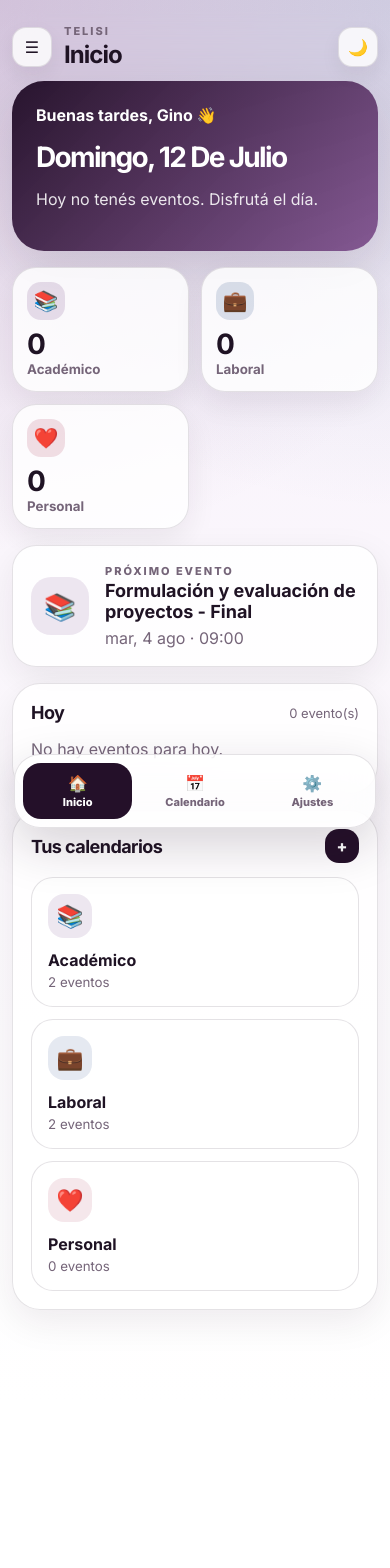
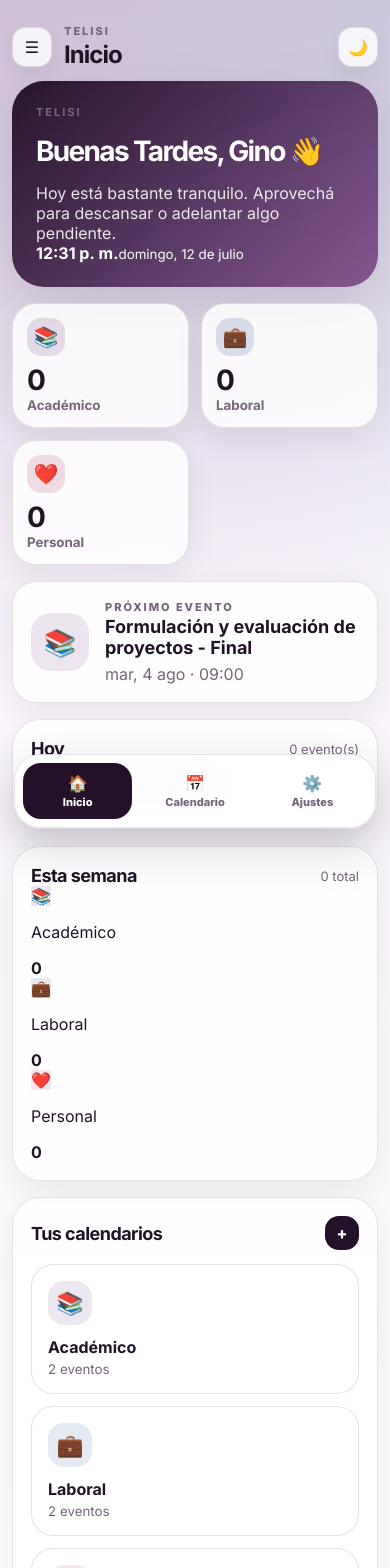
Before and after one commit to ginovalentinotomassipalios-dot/telisi, a React (Vite) app: page / in a window 390 px wide. Shown: the top 1568 px of the page. Before the commit the page ends 1402 px from the top, so only its background shows below. Built offline with nearby package versions, Linux system fonts and the light colour scheme.

Commit message:
v0.4.0 - Dashboard inteligente y temas

```diff
--- /dev/null
+++ b/src/dashboard.css
@@ -0,0 +1,153 @@
+
+/* Telisi v0.4.0 dashboard additions */
+
+.app-theme-amethyst { --brand: #7C4D8B; --brand-2: #eadff0; }
+.app-theme-ocean { --brand: #3F5F93; --brand-2: #dfe8f7; }
+.app-theme-forest { --brand: #34805A; --brand-2: #e2f2e8; }
+.app-theme-crimson { --brand: #B35068; --brand-2: #f6e2e9; }
+.app-theme-obsidian { --brand: #241029; --brand-2: #e6dfea; }
+.app-theme-pearl { --brand: #8f7798; --brand-2: #f4edf7; }
+
+.shell {
+  --accent: var(--brand);
+}
+
+.dashboard-hero {
+  display: grid;
+  grid-template-columns: 1fr auto;
+  gap: 18px;
+  align-items: end;
+  background:
+    linear-gradient(135deg, color-mix(in srgb, var(--brand) 78%, #241029), var(--brand)),
+    radial-gradient(circle at top right, rgba(255,255,255,.28), transparent 46%);
+}
+
+.hero-clock {
+  min-width: 150px;
+  padding: 16px;
+  border: 1px solid rgba(255,255,255,.22);
+  border-radius: 26px;
+  text-align: right;
+  background: rgba(255,255,255,.12);
+  backdrop-filter: blur(10px);
+}
+
+.hero-clock strong {
+  display: block;
+  font-size: clamp(34px, 6vw, 52px);
+  line-height: 1;
+  letter-spacing: -0.07em;
+}
+
+.hero-clock small {
+  display: block;
+  margin-top: 8px;
+  opacity: .82;
+  text-transform: capitalize;
+}
+
+.premium-next {
+  border-left: 8px solid var(--brand);
+}
+
+.dashboard-grid {
+  display: grid;
+  grid-template-columns: 1fr .85fr;
+  gap: 16px;
+}
+
+.week-list {
+  display: grid;
+  gap: 8px;
+  margin-top: 14px;
+}
+
+.week-row {
+  display: grid;
+  grid-template-columns: 42px 1fr 36px;
+  align-items: center;
+  gap: 10px;
+  padding: 10px;
+  border: 1px solid var(--line);
+  border-radius: 18px;
+  background: rgba(255,255,255,.46);
+}
+
+.week-row span {
+  width: 42px;
+  height: 42px;
+  display: grid;
+  place-items: center;
+  border-radius: 15px;
+  font-size: 20px;
+}
+
+.week-row p {
+  margin: 0;
+  font-weight: 700;
+}
+
+.week-row strong {
+  font-size: 20px;
+  text-align: right;
+}
+
+.setting-block {
+  margin-top: 16px;
+  padding: 14px 0;
+  border-top: 1px solid var(--line);
+}
+
+.setting-block h3 {
+  margin: 0 0 12px;
+  font-size: 15px;
+}
+
+.theme-picker {
+  display: grid;
+  grid-template-columns: repeat(auto-fit, minmax(140px, 1fr));
+  gap: 10px;
+}
+
+.theme-option {
+  display: flex;
+  align-items: center;
+  gap: 9px;
+  border: 1px solid var(--line);
+  border-radius: 999px;
+  padding: 10px 12px;
+  background: var(--card);
+  color: var(--ink);
+  font-weight: 800;
+}
+
+.theme-option span {
+  width: 18px;
+  height: 18px;
+  border-radius: 999px;
+}
+
+.theme-option.active {
+  outline: 3px solid color-mix(in srgb, var(--brand) 35%, transparent);
+  border-color: var(--brand);
+}
+
+.theme-dark .week-row,
+.theme-dark .theme-option {
+  background: rgba(35,22,40,.78);
+}
+
+@media (max-width: 760px) {
+  .dashboard-hero {
+    grid-template-columns: 1fr;
+  }
+
+  .hero-clock {
+    min-width: auto;
+    text-align: left;
+  }
+
+  .dashboard-grid {
+    grid-template-columns: 1fr;
+  }
+}
--- a/src/pages/Home.jsx
+++ b/src/pages/Home.jsx
@@ -1,24 +1,56 @@
+import { useEffect, useMemo, useState } from "react";
 import { getCalendar } from "../utils/calendar";
-import { formatHumanDate, greeting, smartMessage } from "../utils/date";
+import {
+  currentTimeString,
+  formatHumanDate,
+  greeting,
+  isDateInCurrentWeek,
+  longTodayString,
+  smartMessage
+} from "../utils/date";
 
 export function Home({ calendars, events, nextEvent, todayEvents, setActive, setView, openModal }) {
+  const [now, setNow] = useState(new Date());
+
+  useEffect(() => {
+    const timer = setInterval(() => setNow(new Date()), 1000 * 20);
+    return () => clearInterval(timer);
+  }, []);
+
   const nextCal = nextEvent ? getCalendar(calendars, nextEvent.calendarId) : null;
-  const today = new Date();
+  const regularCalendars = calendars.filter(c => c.id !== "todos");
 
-  const summary = calendars
-    .filter(c => c.id !== "todos")
-    .map(cal => ({ ...cal, count: todayEvents.filter(e => e.calendarId === cal.id).length }));
+  const todaySummary = regularCalendars.map(cal => ({
+    ...cal,
+    count: todayEvents.filter(e => e.calendarId === cal.id).length
+  }));
+
+  const weekSummary = useMemo(() => {
+    return regularCalendars.map(cal => ({
+      ...cal,
+      count: events.filter(e => e.calendarId === cal.id && isDateInCurrentWeek(e.date)).length
+    }));
+  }, [events, calendars]);
+
+  const firstTodayEvent = todayEvents[0];
 
   return (
-    <section className="home">
-      <article className="hero-card">
-        <p>{greeting()}, Gino 👋</p>
-        <h2>{today.toLocaleDateString("es-AR", { weekday: "long", day: "numeric", month: "long" })}</h2>
-        <span>{smartMessage(todayEvents.length)}</span>
+    <section className="home dashboard">
+      <article className="hero-card dashboard-hero">
+        <div>
+          <p className="eyebrow">TELISI</p>
+          <h2>{greeting()}, Gino 👋</h2>
+          <span>{smartMessage(todayEvents, nextEvent)}</span>
+        </div>
+
+        <div className="hero-clock">
+          <strong>{currentTimeString(now)}</strong>
+          <small>{longTodayString(now)}</small>
+        </div>
       </article>
 
       <section className="today-summary">
-        {summary.map(item => (
+        {todaySummary.map(item => (
           <article key={item.id} className="mini-stat" style={{ "--stat": item.color }}>
             <span>{item.icon}</span>
             <strong>{item.count}</strong>
@@ -27,7 +59,7 @@ export function Home({ calendars, events, nextEvent, todayEvents, setActive, set
         ))}
       </section>
 
-      <article className="next-card">
+      <article className="next-card premium-next">
         <div className="big-icon" style={{ background: nextCal?.color + "22", color: nextCal?.color }}>
           {nextCal?.icon || "📅"}
         </div>
@@ -38,12 +70,15 @@ export function Home({ calendars, events, nextEvent, todayEvents, setActive, set
         </div>
       </article>
 
-      <section className="panel">
+      <section className="dashboard-grid">
+        <article className="panel">
           <div className="section-title">
             <h2>Hoy</h2>
             <span>{todayEvents.length} evento(s)</span>
           </div>
+
           {todayEvents.length === 0 && <p className="muted">No hay eventos para hoy.</p>}
+
           {todayEvents.map((ev, idx) => {
             const cal = getCalendar(calendars, ev.calendarId);
             return (
@@ -54,6 +89,24 @@ export function Home({ calendars, events, nextEvent, todayEvents, setActive, set
               </div>
             );
           })}
+        </article>
+
+        <article className="panel">
+          <div className="section-title">
+            <h2>Esta semana</h2>
+            <span>{weekSummary.reduce((acc, c) => acc + c.count, 0)} total</span>
+          </div>
+
+          <div className="week-list">
+            {weekSummary.map(item => (
+              <div key={item.id} className="week-row">
+                <span style={{ background: item.color + "22", color: item.color }}>{item.icon}</span>
+                <p>{item.name}</p>
+                <strong>{item.count}</strong>
+              </div>
+            ))}
+          </div>
+        </article>
       </section>
 
       <section className="panel">
@@ -61,8 +114,9 @@ export function Home({ calendars, events, nextEvent, todayEvents, setActive, set
           <h2>Tus calendarios</h2>
           <button className="small-plus" onClick={openModal}>+</button>
         </div>
+
         <div className="calendar-cards">
-          {calendars.filter(c => c.id !== "todos").map(cal => (
+          {regularCalendars.map(cal => (
             <button key={cal.id} className="calendar-card" onClick={() => { setActive(cal.id); setView("calendar"); }}>
               <span style={{ background: cal.color + "22", color: cal.color }}>{cal.icon}</span>
               <strong>{cal.name}</strong>
--- a/src/pages/Settings.jsx
+++ b/src/pages/Settings.jsx
@@ -1,22 +1,51 @@
-export function Settings({ theme, setTheme, exportData }) {
+const appThemes = [
+  { id: "amethyst", name: "Amatista", color: "#7C4D8B" },
+  { id: "ocean", name: "Océano", color: "#3F5F93" },
+  { id: "forest", name: "Bosque", color: "#34805A" },
+  { id: "crimson", name: "Carmesí", color: "#B35068" },
+  { id: "obsidian", name: "Obsidiana", color: "#241029" },
+  { id: "pearl", name: "Perla", color: "#C9B7D0" }
+];
+
+export function Settings({ theme, setTheme, appTheme, setAppTheme, exportData }) {
   return (
     <section className="panel">
       <h2>Ajustes</h2>
-      <p className="muted">Telisi v0.3.0</p>
+      <p className="muted">Telisi v0.4.0</p>
+
+      <div className="setting-block">
+        <h3>Apariencia</h3>
+        <div className="theme-picker">
+          {appThemes.map(item => (
+            <button
+              key={item.id}
+              className={appTheme === item.id ? "theme-option active" : "theme-option"}
+              onClick={() => setAppTheme(item.id)}
+            >
+              <span style={{ background: item.color }}></span>
+              {item.name}
+            </button>
+          ))}
+        </div>
+      </div>
+
       <div className="setting-row">
         <span>Tema</span>
         <button className="pill-button" onClick={() => setTheme(theme === "light" ? "dark" : "light")}>
           {theme === "light" ? "Modo oscuro" : "Modo claro"}
         </button>
       </div>
+
       <div className="setting-row">
         <span>Copia de seguridad</span>
         <button className="pill-button" onClick={exportData}>Exportar</button>
       </div>
+
       <div className="setting-row">
         <span>Sincronización</span>
         <strong>Próximamente</strong>
       </div>
+
       <div className="setting-row">
         <span>Notificaciones</span>
         <strong>Próximamente</strong>
--- a/src/utils/date.js
+++ b/src/utils/date.js
@@ -13,6 +13,18 @@ export function todayString() {
   return `${today.getFullYear()}-${String(today.getMonth() + 1).padStart(2, "0")}-${String(today.getDate()).padStart(2, "0")}`;
 }
 
+export function currentTimeString(date = new Date()) {
+  return date.toLocaleTimeString("es-AR", { hour: "2-digit", minute: "2-digit" });
+}
+
+export function longTodayString(date = new Date()) {
+  return date.toLocaleDateString("es-AR", {
+    weekday: "long",
+    day: "numeric",
+    month: "long"
+  });
+}
+
 export function greeting() {
   const h = new Date().getHours();
   if (h < 12) return "Buenos días";
@@ -20,9 +32,44 @@ export function greeting() {
   return "Buenas noches";
 }
 
-export function smartMessage(count) {
-  if (count === 0) return "Hoy no tenés eventos. Disfrutá el día.";
-  if (count <= 2) return `Hoy tenés ${count} evento(s). Día tranqui.`;
-  if (count <= 5) return `Hoy tenés ${count} eventos. Organizate con calma.`;
-  return `Hoy tenés ${count} eventos. No olvides descansar.`;
+export function smartMessage(todayEvents, nextEvent) {
+  const count = todayEvents.length;
+
+  if (count === 0) {
+    return "Hoy está bastante tranquilo. Aprovechá para descansar o adelantar algo pendiente.";
+  }
+
+  if (count === 1) {
+    return "Solo tenés un compromiso hoy. El resto del día es tuyo.";
+  }
+
+  if (count <= 3) {
+    return `Hoy tenés ${count} eventos. Se ve manejable.`;
+  }
+
+  if (count <= 6) {
+    return `Hoy viene cargado: son ${count} eventos. Mejor ir de a uno.`;
+  }
+
+  return `Hoy tenés ${count} eventos. No olvides descansar entre medio.`;
 }
+
+export function weekRange(date = new Date()) {
+  const day = date.getDay();
+  const mondayOffset = day === 0 ? -6 : 1 - day;
+  const monday = new Date(date);
+  monday.setDate(date.getDate() + mondayOffset);
+  monday.setHours(0, 0, 0, 0);
+
+  const sunday = new Date(monday);
+  sunday.setDate(monday.getDate() + 6);
+  sunday.setHours(23, 59, 59, 999);
+
+  return { monday, sunday };
+}
+
+export function isDateInCurrentWeek(dateString) {
+  const d = new Date(dateString + "T12:00:00");
+  const { monday, sunday } = weekRange();
+  return d >= monday && d <= sunday;
+}
```
Also changed, not shown: src/App.jsx (+5 -3 lines). Lines whose indentation alone changed are shown as unchanged.
